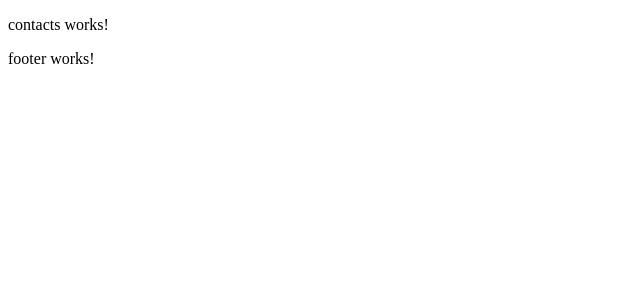
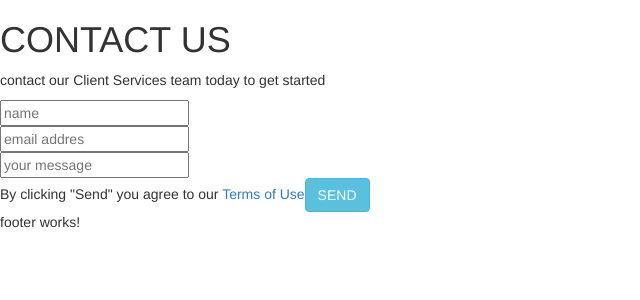
Before and after one commit to RedFoxIK/ang_land, an Angular app: page / in a window 1280 px wide. Shown: the top 300 px of the page, without its empty margins (0-640 px from the left). Built offline with nearby package versions, Linux system fonts and the light colour scheme.

Commit message:
add headline and form to contact component

```diff
--- a/package.json
+++ b/package.json
@@ -20,7 +20,9 @@
     "@angular/platform-browser": "~7.0.0",
     "@angular/platform-browser-dynamic": "~7.0.0",
     "@angular/router": "~7.0.0",
+    "bootstrap": "^3.3.7",
     "core-js": "^2.5.4",
+    "jquery": "^3.3.1",
     "rxjs": "~6.3.3",
     "zone.js": "~0.8.26"
   },
--- a/src/app/contacts/contacts.component.html
+++ b/src/app/contacts/contacts.component.html
@@ -1,3 +1,10 @@
-<p>
-  contacts works!
-</p>
+<h1>CONTACT US</h1>
+<p>contact our Client Services team today to get started</p>
+<form name="contactUs">
+  <input type="text" placeholder="name"> <br>
+  <input type="text" placeholder="email addres"> <br>
+  <input type="text" placeholder="your message"> <br>
+  <span> By clicking "Send" you agree to our <a href="#">Terms of Use</a> </span>
+  <button type="submit" class="btn btn-info">SEND</button>
+
+</form>
--- a/src/index.html
+++ b/src/index.html
@@ -7,6 +7,7 @@
 
   <meta name="viewport" content="width=device-width, initial-scale=1">
   <link rel="icon" type="image/x-icon" href="favicon.ico">
+  <link rel="stylesheet" href="https://maxcdn.bootstrapcdn.com/bootstrap/3.3.4/css/bootstrap.min.css">
 </head>
 <body>
   <app-root></app-root>
```
Also changed, not shown: 1 other file (tests, documents, lock files or other folders).
